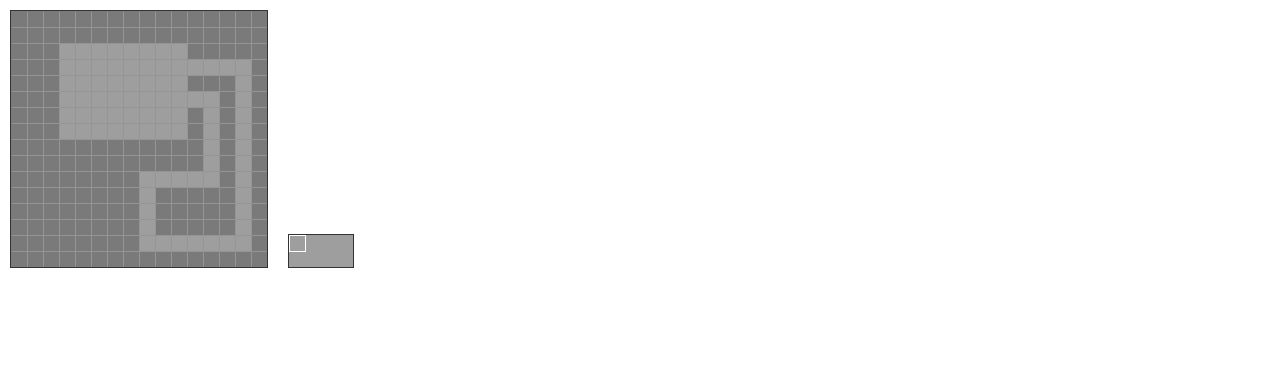
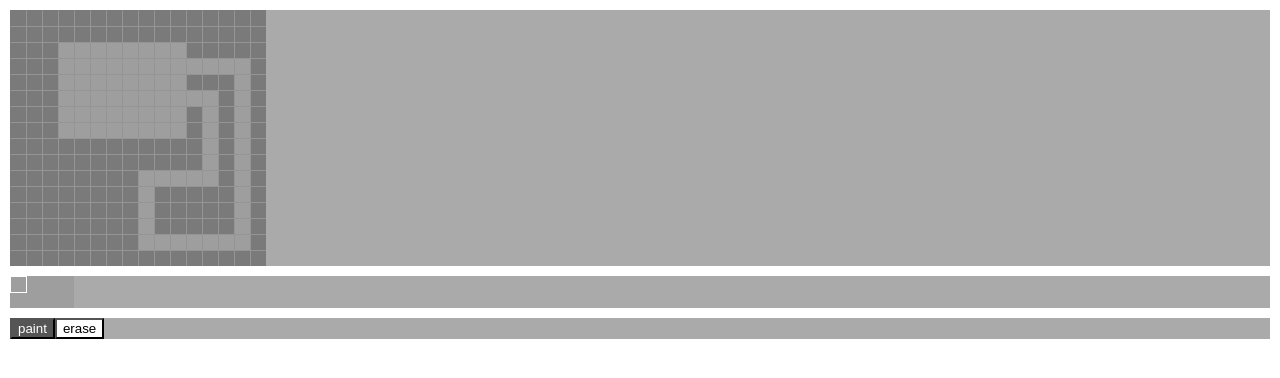
Before and after one commit to beeglebug/tiny-little-worlds, a React app: page / in a window 1280 px wide. Shown: the top 378 px of the page. Built offline with nearby package versions, Linux system fonts and the light colour scheme; the HTML template or start-up script is replaced by a standard one.

Commit message:
added multiple tools

```diff
--- a/src/react/App.js
+++ b/src/react/App.js
@@ -5,6 +5,7 @@ import styles from './App.css'
 import MapEditor from './MapEditor'
 import Tileset from './Tileset'
 import createStore from './state/store'
+import Tools from './Tools'
 
 const [ store, persistor ] = createStore()
 
@@ -28,6 +29,7 @@ export default function App () {
         <PersistGate persistor={persistor}>
           <MapEditor tileset={tileset} />
           <Tileset tileset={tileset} />
+          <Tools />
         </PersistGate>
       </Provider>
     </div>
--- a/src/react/MapEditor.css
+++ b/src/react/MapEditor.css
@@ -1,6 +1,5 @@
 .container {
-    display: inline-block;
-    border: 1px solid #333333;
+    background-color: #aaaaaa;
     margin: 10px;
 }
 
--- a/src/react/MapEditor.js
+++ b/src/react/MapEditor.js
@@ -2,9 +2,10 @@ import React, { createRef, useEffect, useState } from 'react'
 import { useDispatch, useSelector } from 'react-redux'
 import styles from './MapEditor.css'
 import useCanvasWithMouse from './hooks/useCanvasWithMouse'
-import { mapSelector, selectedTileSelector } from './state/selectors'
+import { mapSelector, selectedTileSelector, selectedToolSelector } from './state/selectors'
 import { getPositionFromTileIndex } from './util/tileset'
 import { setMapTileAction } from './state/actions'
+import { TOOLS } from './consts'
 
 export default function MapEditor ({ tileset, backgroundColor = '#7a7a7a', gridColor = '#959595' }) {
   const canvasRef = createRef()
@@ -12,13 +13,14 @@ export default function MapEditor ({ tileset, backgroundColor = '#7a7a7a', gridC
   const dispatch = useDispatch()
   const selectedTile = useSelector(selectedTileSelector)
   const map = useSelector(mapSelector)
+  const selectedTool = useSelector(selectedToolSelector)
   const [ currentTileIndex, setCurrentTileIndex ] = useState(null)
 
   const [ctx, mousePosition, mouseDown] = useCanvasWithMouse(canvasRef)
 
   useEffect(() => {
     draw()
-  }, [ctx, mousePosition])
+  }, [ctx, map, mousePosition])
 
   function handleMouseDown () {
     paintCurrentMapTile()
@@ -36,10 +38,16 @@ export default function MapEditor ({ tileset, backgroundColor = '#7a7a7a', gridC
   }
 
   function paintCurrentMapTile () {
+    let tile
+    if (selectedTool === TOOLS.PAINT) {
+      tile = selectedTile
+    } else if (selectedTool === TOOLS.ERASE) {
+      tile = 0
+    }
     const size = map.tileSize
     const x = Math.floor(mousePosition.x / size)
     const y = Math.floor(mousePosition.y / size)
-    dispatch(setMapTileAction(x, y, selectedTile))
+    dispatch(setMapTileAction(x, y, tile))
   }
 
   function draw () {
@@ -54,7 +62,7 @@ export default function MapEditor ({ tileset, backgroundColor = '#7a7a7a', gridC
     if (mousePosition) {
       const x = Math.floor(mousePosition.x / size) * size
       const y = Math.floor(mousePosition.y / size) * size
-      drawCursor(ctx, x, y, selectedTile, map, tileset)
+      drawCursor(ctx, x, y, selectedTile, selectedTool, map, tileset)
     }
   }
 
@@ -91,11 +99,13 @@ function drawGrid (ctx, width, height, size, gridColor) {
   ctx.translate(-0.5, -0.5)
 }
 
-function drawCursor (ctx, dx, dy, selectedTile, map, tileset) {
+function drawCursor (ctx, dx, dy, selectedTile, selectedTool, map, tileset) {
 
   const [sx, sy] = getPositionFromTileIndex(selectedTile, tileset)
 
-  ctx.drawImage(tileset.image, sx, sy, map.tileSize, map.tileSize, dx, dy, tileset.tileSize, tileset.tileSize)
+  if (selectedTool === TOOLS.PAINT) {
+    ctx.drawImage(tileset.image, sx, sy, map.tileSize, map.tileSize, dx, dy, tileset.tileSize, tileset.tileSize)
+  }
 
   ctx.fillStyle = 'rgba(255, 255, 255, 0.3)'
   ctx.fillRect(dx, dy, map.tileSize, map.tileSize)
--- a/src/react/Tileset.css
+++ b/src/react/Tileset.css
@@ -1,7 +1,5 @@
 .container {
-    background-color: #aaaaaa   ;
-    display: inline-block;
-    border: 1px solid #333333;
+    background-color: #aaaaaa;
     margin: 10px;
 }
 
--- a/src/react/Tileset.js
+++ b/src/react/Tileset.js
@@ -2,9 +2,10 @@ import React, { createRef, useEffect } from 'react'
 import styles from './Tileset.css'
 import useCanvasWithMouse from './hooks/useCanvasWithMouse'
 import { useDispatch, useSelector } from 'react-redux'
-import { selectTileAction } from './state/actions'
+import { selectTileAction, selectToolAction } from './state/actions'
 import { selectedTileSelector } from './state/selectors'
 import { getPositionFromTileIndex, getTileIndexFromPosition } from './util/tileset'
+import { TOOLS } from './consts'
 
 export default function Tileset ({ tileset }) {
   const canvasRef = createRef()
@@ -20,6 +21,8 @@ export default function Tileset ({ tileset }) {
   function handleClick () {
     const tile = getTileIndexFromPosition(mousePosition, tileset)
     dispatch(selectTileAction(tile))
+    // reset tool selection
+    dispatch(selectToolAction(TOOLS.PAINT))
   }
 
   function draw () {
--- /dev/null
+++ b/src/react/Tools.css
@@ -0,0 +1,13 @@
+.container {
+    background-color: #aaaaaa;
+    margin: 10px;
+}
+
+.button {
+    background-color: #FFFFFF;
+}
+
+.selected {
+    background-color: #555555;
+    color: #FFFFFF;
+}
--- /dev/null
+++ b/src/react/Tools.js
@@ -0,0 +1,34 @@
+import React from 'react'
+import { useDispatch, useSelector } from 'react-redux'
+import classnames from 'classnames'
+import styles from './Tools.css'
+import { TOOLS } from './consts'
+import { selectToolAction } from './state/actions'
+import { selectedToolSelector } from './state/selectors'
+
+export default function Tools () {
+
+  const selectedTool = useSelector(selectedToolSelector)
+  const dispatch = useDispatch()
+
+  function selectTool (tool) {
+    dispatch(selectToolAction(tool))
+  }
+
+  return (
+    <div className={styles.container}>
+      <button
+        onClick={() => selectTool(TOOLS.PAINT)}
+        className={classnames(styles.button, selectedTool === TOOLS.PAINT && styles.selected)}
+      >
+        paint
+      </button>
+      <button
+        onClick={() => selectTool(TOOLS.ERASE)}
+        className={classnames(styles.button, selectedTool === TOOLS.ERASE && styles.selected)}
+      >
+        erase
+      </button>
+    </div>
+  )
+}
--- /dev/null
+++ b/src/react/consts.js
@@ -0,0 +1,4 @@
+export const TOOLS = Object.freeze({
+  PAINT: 'PAINT',
+  ERASE: 'ERASE'
+})
--- a/src/react/state/actions.js
+++ b/src/react/state/actions.js
@@ -1,4 +1,5 @@
 export const SELECT_TILE = 'SELECT_TILE'
+export const SELECT_TOOL = 'SELECT_TOOL'
 export const SET_MAP_TILE = 'SET_MAP_TILE'
 
 export const selectTileAction = (tile) => ({
@@ -6,6 +7,11 @@ export const selectTileAction = (tile) => ({
   payload: { tile }
 })
 
+export const selectToolAction = (tool) => ({
+  type: SELECT_TOOL,
+  payload: { tool }
+})
+
 export const setMapTileAction = (x, y, tile) => ({
   type: SET_MAP_TILE,
   payload: { x, y, tile }
--- a/src/react/state/initialState.js
+++ b/src/react/state/initialState.js
@@ -1,5 +1,8 @@
+import { TOOLS } from '../consts'
+
 export default {
   selectedTile: 1,
+  selectedTool: TOOLS.PAINT,
   map: {
     width: 16,
     height: 16,
--- a/src/react/state/reducers.js
+++ b/src/react/state/reducers.js
@@ -1,5 +1,5 @@
 import { combineReducers } from 'redux'
-import { SELECT_TILE, SET_MAP_TILE } from './actions'
+import { SELECT_TILE, SELECT_TOOL, SET_MAP_TILE } from './actions'
 import initialState from './initialState'
 
 const selectedTile = (state = initialState.selectedTile, action) => {
@@ -9,6 +9,12 @@ const selectedTile = (state = initialState.selectedTile, action) => {
   }
 }
 
+const selectedTool = (state = initialState.selectedTool, action) => {
+  switch (action.type) {
+    case SELECT_TOOL: return action.payload.tool
+    default: return state
+  }
+}
 
 const map = (state = initialState.map, action) => {
   switch (action.type) {
@@ -29,5 +35,6 @@ function setMapTile (map, { x, y, tile }) {
 
 export default combineReducers({
   selectedTile,
+  selectedTool,
   map
 })
--- a/src/react/state/selectors.js
+++ b/src/react/state/selectors.js
@@ -1,3 +1,4 @@
 export const selectedTileSelector = state => state.selectedTile
+export const selectedToolSelector = state => state.selectedTool
 
 export const mapSelector = state => state.map
```
